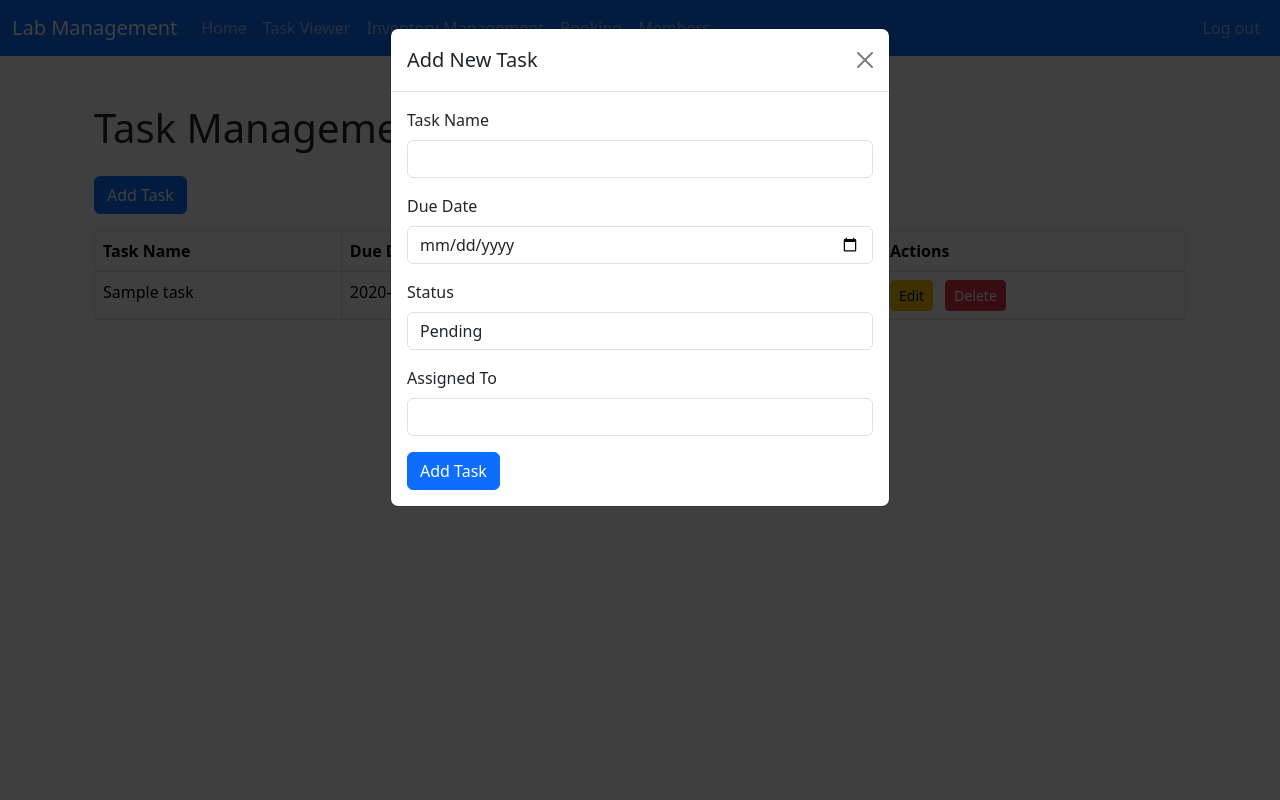
After one commit to harrythe6arry/lab-management, a Flask app: template templates/tasks.html in a window 1280 px wide, after a click on "Add Task". The commit adds this page. Run offline with Flask 3, Linux system fonts and the light colour scheme; the template is opened without the code that fills it: most values are stand-ins (such as "Sample title", 1, 10 or a date in 2020).

Commit message:
<fix>(backend) Added the task for the to do list in the backend, works with the database, dynamically refreshes when new task is added

```diff
--- a/app.py
+++ b/app.py
@@ -10,6 +10,7 @@ app.register_blueprint(tasks.tasks_routes)
 app.register_blueprint(users.users_routes)
 app.register_blueprint(inventory.inventory_routes)
 
+
 app.secret_key = "VERY_SECRET_KEY"  # will defo change this later
 
 if __name__ == "__main__":
--- a/routes/inventory.py
+++ b/routes/inventory.py
@@ -40,7 +40,7 @@ def edit_inventory_item_route():
     updated_by = session.get('user')
 
     try:
-        inventory. update_inventory_item(item_id, ingredient, amount, threshold, updated_by)
+        inventory.update_inventory_item(item_id, ingredient, amount, threshold, updated_by)
         return jsonify({'success': True}), 200
     except Exception as e:
         return jsonify({'error': str(e)}), 500
--- a/templates/base.html
+++ b/templates/base.html
@@ -27,7 +27,7 @@
                         <a class="nav-link" href="/">Home</a>
                     </li>
                     <li class="nav-item">
-                        <a class="nav-link" href="/task">Task Viewer</a>
+                        <a class="nav-link" href="/tasks">Task Viewer</a>
                     </li>
                     <li class="nav-item">
                         <a class="nav-link" href="/inventory">Inventory Management</a>
--- /dev/null
+++ b/templates/tasks.html
@@ -0,0 +1,314 @@
+{% extends "base.html" %}
+
+{% block title %}Task Management{% endblock %}
+
+{% block content %}
+    <!DOCTYPE html>
+    <html lang="en">
+    <head>
+        <meta charset="UTF-8">
+        <meta name="viewport" content="width=device-width, initial-scale=1.0">
+        <title>Task Management</title>
+        <link href="https://cdn.jsdelivr.net/npm/bootstrap@5.3.0-alpha3/dist/css/bootstrap.min.css" rel="stylesheet">
+    </head>
+    <body>
+    <div class="container mt-5">
+        <h1 class="mb-4">Task Management</h1>
+
+        <!-- Add Task Button -->
+        <button class="btn btn-primary mb-3" data-bs-toggle="modal" data-bs-target="#addTaskModal">Add Task</button>
+
+        <!-- Task Table -->
+        <table class="table table-bordered">
+            <thead>
+            <tr>
+                <th>Task Name</th>
+                <th>Due Date</th>
+                <th>Status</th>
+                <th>Actions</th>
+            </tr>
+            </thead>
+            <tbody>
+            {% for task in task_data %}
+                <tr>
+                    <td>{{ task.name }}</td>
+                    <td>
+                        {% if task.due_date %}
+                            {{ task.due_date.strftime('%Y-%m-%d %H:%M:%S') }}
+                        {% else %}
+                            N/A
+                        {% endif %}
+                    </td>
+
+                    <td>{{ task.status }}</td>
+                    <td>
+                        <button class="btn btn-warning btn-sm edit-btn me-2"
+                                data-bs-toggle="modal"
+                                data-bs-target="#editTaskModal"
+                                data-id="{{ task.id }}"
+                                data-name="{{ task.name }}"
+                                data-due_date="{{ task.due_date }}"
+                                data-status="{{ task.status }}">
+                            Edit
+                        </button>
+                        <button class="btn btn-danger btn-sm delete-btn"
+                                data-bs-toggle="modal"
+                                data-bs-target="#deleteTaskModal"
+                                data-id="{{ task.id }}"
+                                data-name="{{ task.name }}">
+                            Delete
+                        </button>
+                    </td>
+                </tr>
+            {% endfor %}
+            </tbody>
+        </table>
+
+        <!-- Add Task Modal -->
+        <div class="modal fade" id="addTaskModal" tabindex="-1">
+            <div class="modal-dialog">
+                <div class="modal-content">
+                    <div class="modal-header">
+                        <h5 class="modal-title">Add New Task</h5>
+                        <button type="button" class="btn-close" data-bs-dismiss="modal"></button>
+                    </div>
+                    <div class="modal-body">
+                        <form id="addTaskForm">
+                            <div class="mb-3">
+                                <label class="form-label">Task Name</label>
+                                <input type="text" class="form-control" name="name" required>
+                            </div>
+                            <div class="mb-3">
+                                <label class="form-label">Due Date</label>
+                                <input type="date" class="form-control" name="due_date" required>
+                            </div>
+                            <div class="mb-3">
+                                <label class="form-label">Status</label>
+                                <select class="form-control" name="status" required>
+                                    <option value="Pending">Pending</option>
+                                    <option value="Completed">Completed</option>
+                                </select>
+                            </div>
+                            <div class="mb-3">
+                                <label class="form-label">Assigned To</label>
+                                <input type="text" class="form-control" name="assigned_to" required>
+                            </div>
+                            <button type="submit" class="btn btn-primary">Add Task</button>
+                        </form>
+                    </div>
+                </div>
+            </div>
+        </div>
+
+
+        <!-- Edit Task Modal -->
+        <div class="modal fade" id="editTaskModal" tabindex="-1">
+            <div class="modal-dialog">
+                <div class="modal-content">
+                    <div class="modal-header">
+                        <h5 class="modal-title">Edit Task</h5>
+                        <button type="button" class="btn-close" data-bs-dismiss="modal"></button>
+                    </div>
+                    <div class="modal-body">
+                        <form id="editTaskForm">
+                            <input type="hidden" name="id" id="edit-id">
+                            <div class="mb-3">
+                                <label class="form-label">Task Name</label>
+                                <input type="text" class="form-control" name="name" id="edit-name" required>
+                            </div>
+                            <div class="mb-3">
+                                <label class="form-label">Due Date</label>
+                                <input type="date" class="form-control" name="due_date" id="edit-due-date" required>
+                            </div>
+                            <div class="mb-3">
+                                <label class="form-label">Status</label>
+                                <select class="form-control" name="status" id="edit-status" required>
+                                    <option value="Pending">Pending</option>
+                                    <option value="Completed">Completed</option>
+                                </select>
+                            </div>
+                            <button type="submit" class="btn btn-warning">Update Task</button>
+                        </form>
+                    </div>
+                </div>
+            </div>
+        </div>
+
+        <!-- Delete Task Modal -->
+        <div class="modal fade" id="deleteTaskModal" tabindex="-1">
+            <div class="modal-dialog">
+                <div class="modal-content">
+                    <div class="modal-header bg-danger text-white">
+                        <h5 class="modal-title">Confirm Deletion</h5>
+                        <button type="button" class="btn-close" data-bs-dismiss="modal"></button>
+                    </div>
+                    <div class="modal-body">
+                        <form id="deleteTaskForm">
+                            <p>Are you sure you want to delete this task?</p>
+                            <input type="hidden" name="id" id="delete-id">
+                            <div class="mb-3">
+                                <label class="form-label">Task Name</label>
+                                <input type="text" class="form-control" id="delete-name" readonly>
+                            </div>
+                            <button type="submit" class="btn btn-danger">Delete Task</button>
+                        </form>
+                    </div>
+                </div>
+            </div>
+        </div>
+    </div>
+    <script src="https://cdn.jsdelivr.net/npm/bootstrap@5.3.0-alpha3/dist/js/bootstrap.bundle.min.js"></script>
+    <script>
+        document.addEventListener('DOMContentLoaded', function () {
+            // Initialize modals
+            const addTaskModal = new bootstrap.Modal('#addTaskModal');
+            const editTaskModal = new bootstrap.Modal('#editTaskModal');
+            const deleteTaskModal = new bootstrap.Modal('#deleteTaskModal');
+
+            function refreshTaskTable(taskData) {
+                const taskTable = document.querySelector('table tbody');
+                taskTable.innerHTML = '';
+                taskData.forEach(task => {
+                    const dueDate = task.due_date ? new Date(task.due_date).toLocaleString() : 'N/A';
+                    taskTable.innerHTML += `
+                <tr>
+                    <td>${task.name}</td>
+                    <td>${dueDate}</td>
+                    <td>${task.status}</td>
+                    <td>
+                        <button class="btn btn-warning btn-sm edit-btn me-2"
+                                data-bs-toggle="modal"
+                                data-bs-target="#editTaskModal"
+                                data-id="${task.id}"
+                                data-name="${task.name}"
+                                data-due_date="${task.due_date || ''}"
+                                data-status="${task.status}">
+                            Edit
+                        </button>
+                        <button class="btn btn-danger btn-sm delete-btn"
+                                data-bs-toggle="modal"
+                                data-bs-target="#deleteTaskModal"
+                                data-id="${task.id}"
+                                data-name="${task.name}">
+                            Delete
+                        </button>
+                    </td>
+                </tr>`;
+                });
+                attachEventListeners();
+            }
+
+
+            document.getElementById('addTaskForm').addEventListener('submit', async function (e) {
+                e.preventDefault();
+                const formData = new FormData(this);
+
+                try {
+                    const response = await fetch('/tasks/add', {
+                        method: 'POST',
+                        body: formData,
+                    });
+
+                    if (response.ok) {
+
+                        window.location.reload();
+                    } else {
+                        console.log(response);
+                        alert('Failed to add task.');
+                    }
+                } catch (error) {
+                    console.error('Add Task Error:', error);
+                    alert('Failed to add task.');
+                }
+            });
+
+            // Edit Button Click Handler
+            document.querySelectorAll('.edit-btn').forEach(button => {
+                button.addEventListener('click', function () {
+                    document.getElementById('edit-id').value = this.dataset.id;
+                    document.getElementById('edit-name').value = this.dataset.name;
+                    document.getElementById('edit-due-date').value = this.dataset.due_date;
+                    document.getElementById('edit-status').value = this.dataset.status;
+                });
+            });
+
+
+            document.getElementById('editTaskForm').addEventListener('submit', async function (e) {
+                e.preventDefault();
+                const formData = new FormData(this);
+
+                try {
+                    const response = await fetch('/tasks/edit', {
+                        method: 'POST',
+                        body: formData,
+                    });
+
+                    if (response.ok) {
+                        const updatedTasks = await response.json(); // Updated task list
+                        refreshTaskTable(updatedTasks);
+                        editTaskModal.hide();
+                    } else {
+                        alert('Failed to update task.');
+                    }
+                } catch (error) {
+                    console.error('Edit Task Error:', error);
+                    alert('Failed to update task.');
+                }
+            });
+
+            // Delete Button Click Handler
+            document.querySelectorAll('.delete-btn').forEach(button => {
+                button.addEventListener('click', function () {
+                    document.getElementById('delete-id').value = this.dataset.id;
+                    document.getElementById('delete-name').value = this.dataset.name;
+                });
+            });
+
+            // Delete Task Form Handler
+            document.getElementById('deleteTaskForm').addEventListener('submit', async function (e) {
+                e.preventDefault();
+                const formData = new FormData(this);
+
+                try {
+                    const response = await fetch('/tasks/delete', {
+                        method: 'POST',
+                        body: formData,
+                    });
+
+                    if (response.ok) {
+                        const updatedTasks = await response.json(); // Updated task list
+                        refreshTaskTable(updatedTasks);
+                        deleteTaskModal.hide();
+                    } else {
+                        alert('Failed to delete task.');
+                    }
+                } catch (error) {
+                    console.error('Delete Task Error:', error);
+                    alert('Failed to delete task.');
+                }
+            });
+
+            // Re-attach event listeners dynamically
+            function attachEventListeners() {
+                document.querySelectorAll('.edit-btn').forEach(button => {
+                    button.addEventListener('click', function () {
+                        document.getElementById('edit-id').value = this.dataset.id;
+                        document.getElementById('edit-name').value = this.dataset.name;
+                        document.getElementById('edit-due-date').value = this.dataset.due_date;
+                        document.getElementById('edit-status').value = this.dataset.status;
+                    });
+                });
+
+                document.querySelectorAll('.delete-btn').forEach(button => {
+                    button.addEventListener('click', function () {
+                        document.getElementById('delete-id').value = this.dataset.id;
+                        document.getElementById('delete-name').value = this.dataset.name;
+                    });
+                });
+            }
+        });
+    </script>
+
+    </body>
+    </html>
+{% endblock %}
```
Also changed, not shown: routes/tasks.py (+23 -12 lines), templates/task.html (deleted, +0 -38 lines), utils/tasks.py (+104 -0 lines), utils/timezone.py (+21 -5 lines).
